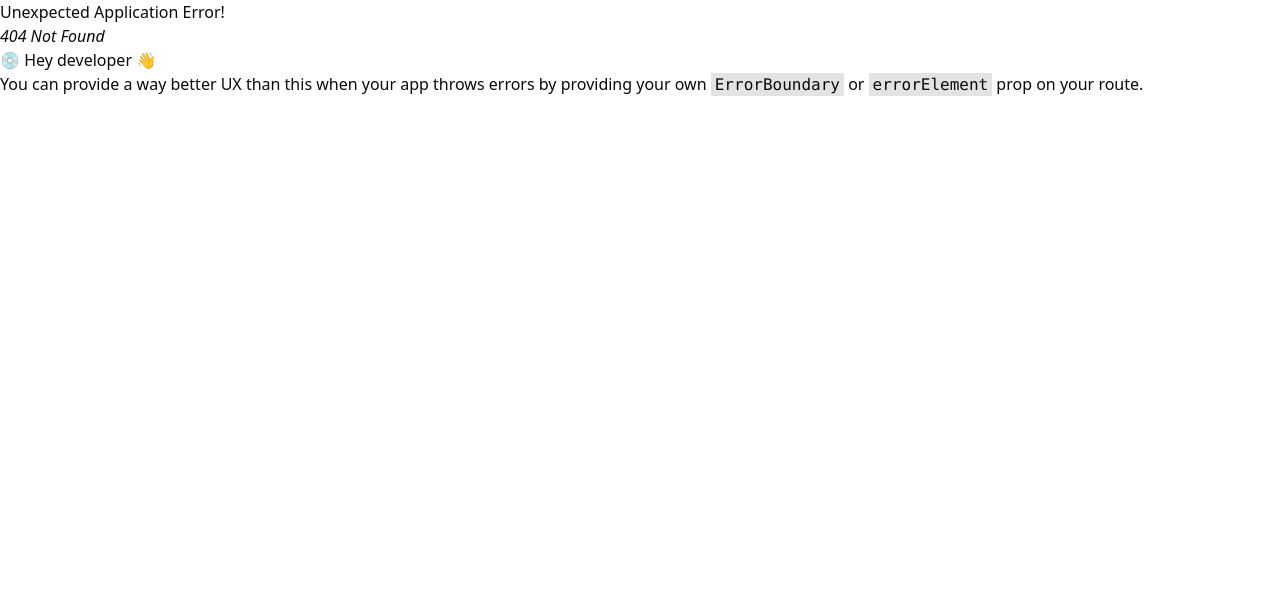
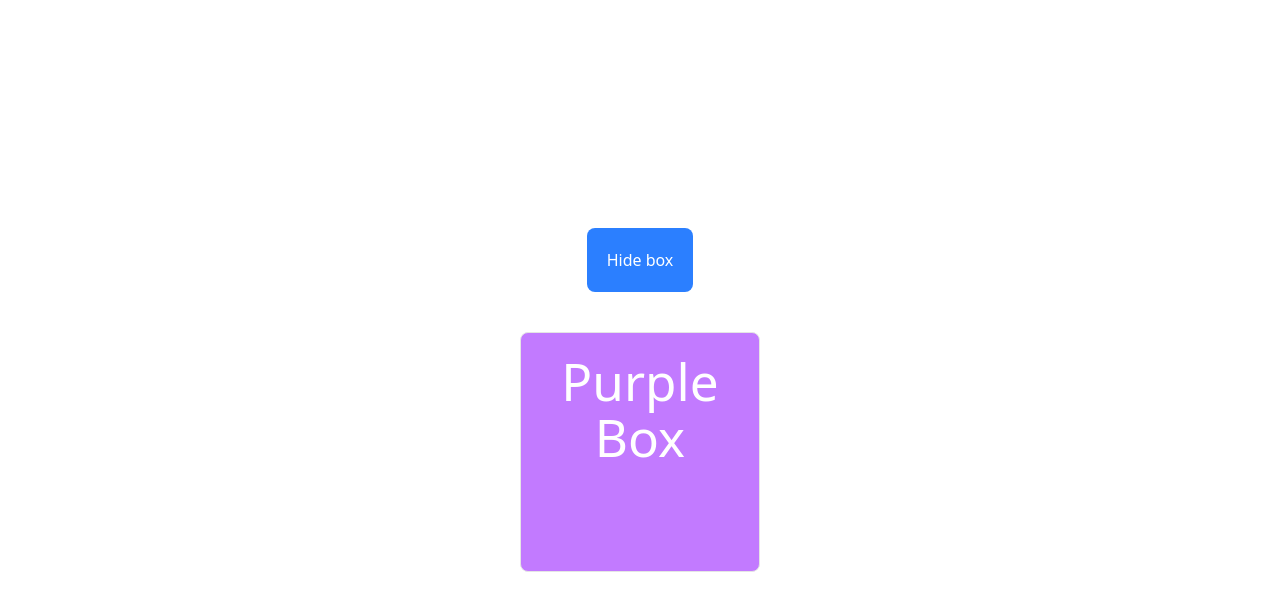
Before and after one commit to BagasDhitya/practice-january-november, a React (Vite) app in the folder 18-feb-2026/todo-app/: page /state-example in a window 1280 px wide. Before the commit this address had no page. Shown: the top 610 px of the page. Built offline with nearby package versions, Linux system fonts and the light colour scheme.

Commit message:
add review state

```diff
--- a/18-feb-2026/todo-app/src/App.tsx
+++ b/18-feb-2026/todo-app/src/App.tsx
@@ -5,6 +5,7 @@ import Todos from "./pages/todos"
 import Login from "./pages/login"
 import TodoPlaceholder from "./pages/todo-placeholder"
 import PrivateRoute from "./components/PrivateRoute"
+import StateExample from "./pages/state-example"
 
 export const router = createBrowserRouter([
   {
@@ -24,6 +25,10 @@ export const router = createBrowserRouter([
     element: <TodoPlaceholder />,
   },
   {
+    path: "/state-example",
+    element: <StateExample />
+  },
+  {
     path: "/login",
     element: <Login />,
   },
--- /dev/null
+++ b/18-feb-2026/todo-app/src/pages/state-example/index.tsx
@@ -0,0 +1,40 @@
+import { useState, useEffect } from "react"
+
+export default function StateExample() {
+    const [isHide, setIsHide] = useState<boolean>(false)
+    const [loading, setLoading] = useState<boolean>(false)
+
+    useEffect(() => {
+        setLoading(true)
+        setTimeout(() => {
+            setLoading(false)
+        }, 3000)
+    }, [isHide])
+
+
+    return (
+        <div className="w-screen h-screen flex flex-col items-center justify-center">
+            {
+                loading === false ?
+                    <>
+                        <button
+                            className="p-5 bg-blue-500 rounded-md text-white mb-10"
+                            onClick={() => setIsHide(!isHide)}
+                        >{isHide ? 'Open box' : 'Hide box'}</button>
+                        {
+                            isHide === false ?
+                                <div className="border rounded-md bg-purple-400 text-white p-5 w-60 h-60 text-center">
+                                    <h1>Purple Box</h1>
+                                </div> :
+                                <div className="text-center">
+                                    Box is Hidden
+                                </div>
+                        }
+                    </> :
+                    <div className="text-center">
+                        <h1>Please wait until your data loaded...</h1>
+                    </div>
+            }
+        </div>
+    )
+}
```
